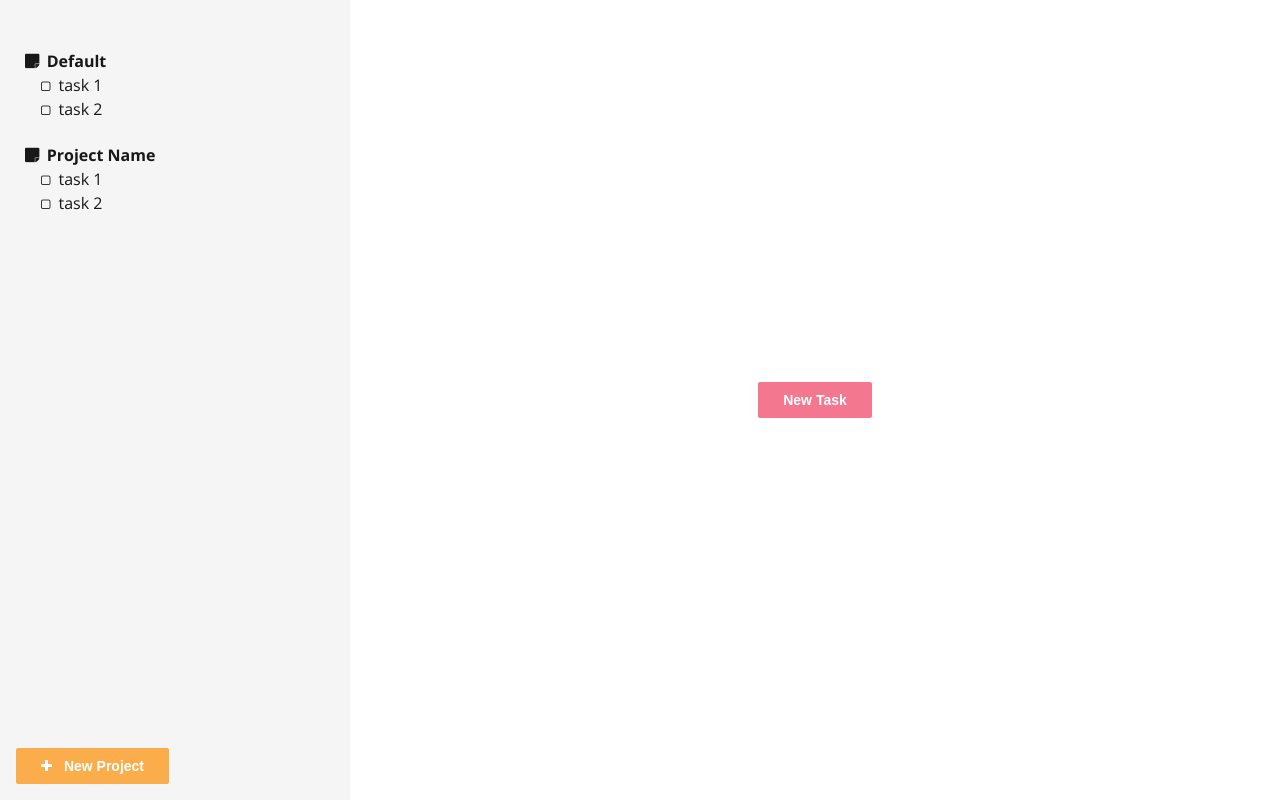
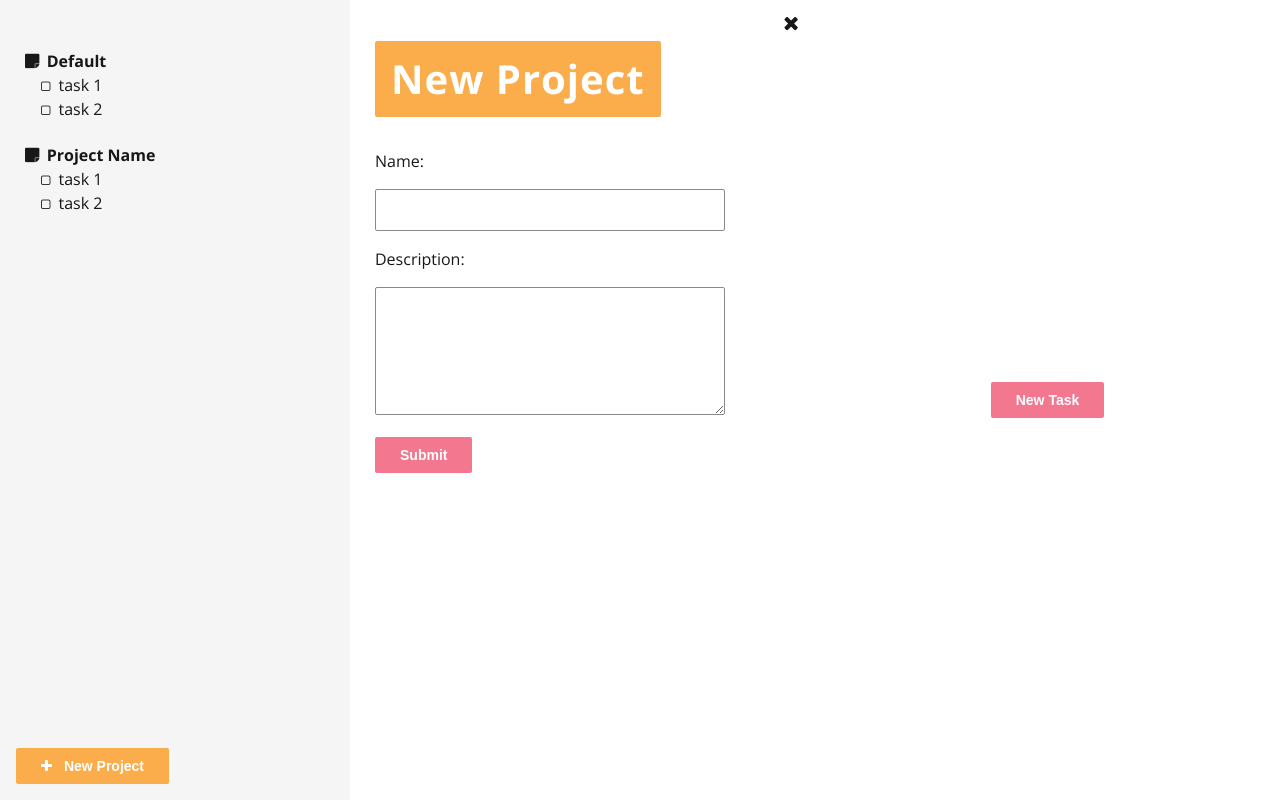
Before and after one commit to hbmatt/todo-ist, a plain HTML site: page index.html in a window 1280 px wide. Both pictures are taken after a click on the button "New Project". Drawn offline with nearby package versions, Linux system fonts and the light colour scheme.

Commit message:
Add event listeners

```diff
--- a/index.html
+++ b/index.html
@@ -36,6 +36,9 @@
         </article>
 
         <article class="col form hide" id="projectform">
+          <div class="corner" id="closeproject">
+            <i class="fa fa-times"></i>
+          </div>
           <h1>New Project</h1>
           <form class="f-project">
             <label for="name">Name:</label>
--- a/main.js
+++ b/main.js
@@ -1 +1 @@
-!function(e){var t={};function n(r){if(t[r])return t[r].exports;var o=t[r]={i:r,l:!1,exports:{}};return e[r].call(o.exports,o,o.exports,n),o.l=!0,o.exports}n.m=e,n.c=t,n.d=function(e,t,r){n.o(e,t)||Object.defineProperty(e,t,{enumerable:!0,get:r})},n.r=function(e){"undefined"!=typeof Symbol&&Symbol.toStringTag&&Object.defineProperty(e,Symbol.toStringTag,{value:"Module"}),Object.defineProperty(e,"__esModule",{value:!0})},n.t=function(e,t){if(1&t&&(e=n(e)),8&t)return e;if(4&t&&"object"==typeof e&&e&&e.__esModule)return e;var r=Object.create(null);if(n.r(r),Object.defineProperty(r,"default",{enumerable:!0,value:e}),2&t&&"string"!=typeof e)for(var o in e)n.d(r,o,function(t){return e[t]}.bind(null,o));return r},n.n=function(e){var t=e&&e.__esModule?function(){return e.default}:function(){return e};return n.d(t,"a",t),t},n.o=function(e,t){return Object.prototype.hasOwnProperty.call(e,t)},n.p="",n(n.s=0)}([function(e,t){const n=document.getElementById("newtask"),r=document.getElementById("taskform");n.addEventListener("click",()=>{r.classList.remove("hide")});document.getElementById("closetask").addEventListener("click",()=>{r.classList.add("hide")})}]);
+!function(e){var t={};function n(r){if(t[r])return t[r].exports;var o=t[r]={i:r,l:!1,exports:{}};return e[r].call(o.exports,o,o.exports,n),o.l=!0,o.exports}n.m=e,n.c=t,n.d=function(e,t,r){n.o(e,t)||Object.defineProperty(e,t,{enumerable:!0,get:r})},n.r=function(e){"undefined"!=typeof Symbol&&Symbol.toStringTag&&Object.defineProperty(e,Symbol.toStringTag,{value:"Module"}),Object.defineProperty(e,"__esModule",{value:!0})},n.t=function(e,t){if(1&t&&(e=n(e)),8&t)return e;if(4&t&&"object"==typeof e&&e&&e.__esModule)return e;var r=Object.create(null);if(n.r(r),Object.defineProperty(r,"default",{enumerable:!0,value:e}),2&t&&"string"!=typeof e)for(var o in e)n.d(r,o,function(t){return e[t]}.bind(null,o));return r},n.n=function(e){var t=e&&e.__esModule?function(){return e.default}:function(){return e};return n.d(t,"a",t),t},n.o=function(e,t){return Object.prototype.hasOwnProperty.call(e,t)},n.p="",n(n.s=0)}([function(e,t){const n=document.getElementById("newtask"),r=document.getElementById("taskform");n.addEventListener("click",()=>{r.classList.remove("hide")});document.getElementById("closetask").addEventListener("click",()=>{r.classList.add("hide")});const o=document.getElementById("newproject"),c=document.getElementById("projectform");o.addEventListener("click",()=>{c.classList.remove("hide")});document.getElementById("closeproject").addEventListener("click",()=>{c.classList.add("hide")})}]);
```
